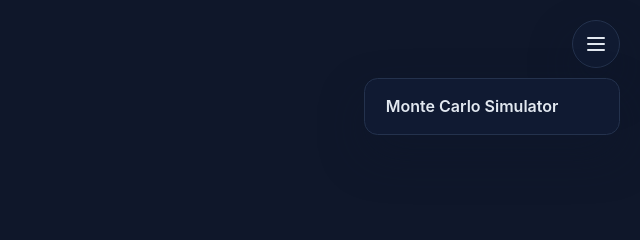
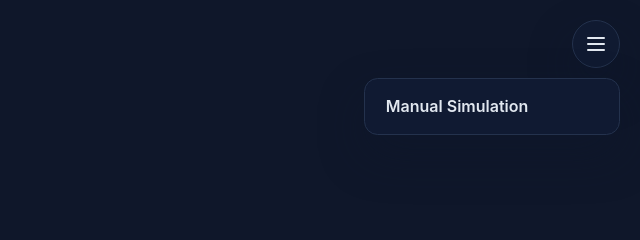
Before and after one commit to radulovskia/CRQ-Simulator, a plain HTML site: page frontend/index.html in a window 1280 px wide. Both pictures are taken after a click on the button "Menu". Shown: the top 240 px of the page, 640-1280 px from the left. Drawn offline with Linux system fonts and the light colour scheme.

Commit message:
Rename menu item

```diff
--- a/frontend/index.html
+++ b/frontend/index.html
@@ -1,18 +1,21 @@
 <!DOCTYPE html>
 <html lang="en">
+
 <head>
   <meta charset="UTF-8" />
   <meta name="viewport" content="width=device-width, initial-scale=1.0" />
   <title>Cyber Risk Quantification Engine</title>
   <link rel="stylesheet" href="styles.css?v=3" />
 </head>
+
 <body class="home">
   <nav class="floating-menu" aria-label="Main menu">
-      <button id="menu-toggle" type="button" class="menu-toggle" aria-label="Menu" aria-expanded="false" aria-controls="menu-panel">
+    <button id="menu-toggle" type="button" class="menu-toggle" aria-label="Menu" aria-expanded="false"
+      aria-controls="menu-panel">
       <span class="menu-icon" aria-hidden="true"></span>
     </button>
     <ul id="menu-panel" class="menu-panel" hidden>
-        <li><a href="/monte-carlo">Monte Carlo Simulator</a></li>
+      <li><a href="/monte-carlo">Manual Simulation</a></li>
     </ul>
   </nav>
 
@@ -22,4 +25,5 @@
 
   <script src="menu.js?v=2"></script>
 </body>
+
 </html>
```
Lines whose indentation alone changed are shown as unchanged.
